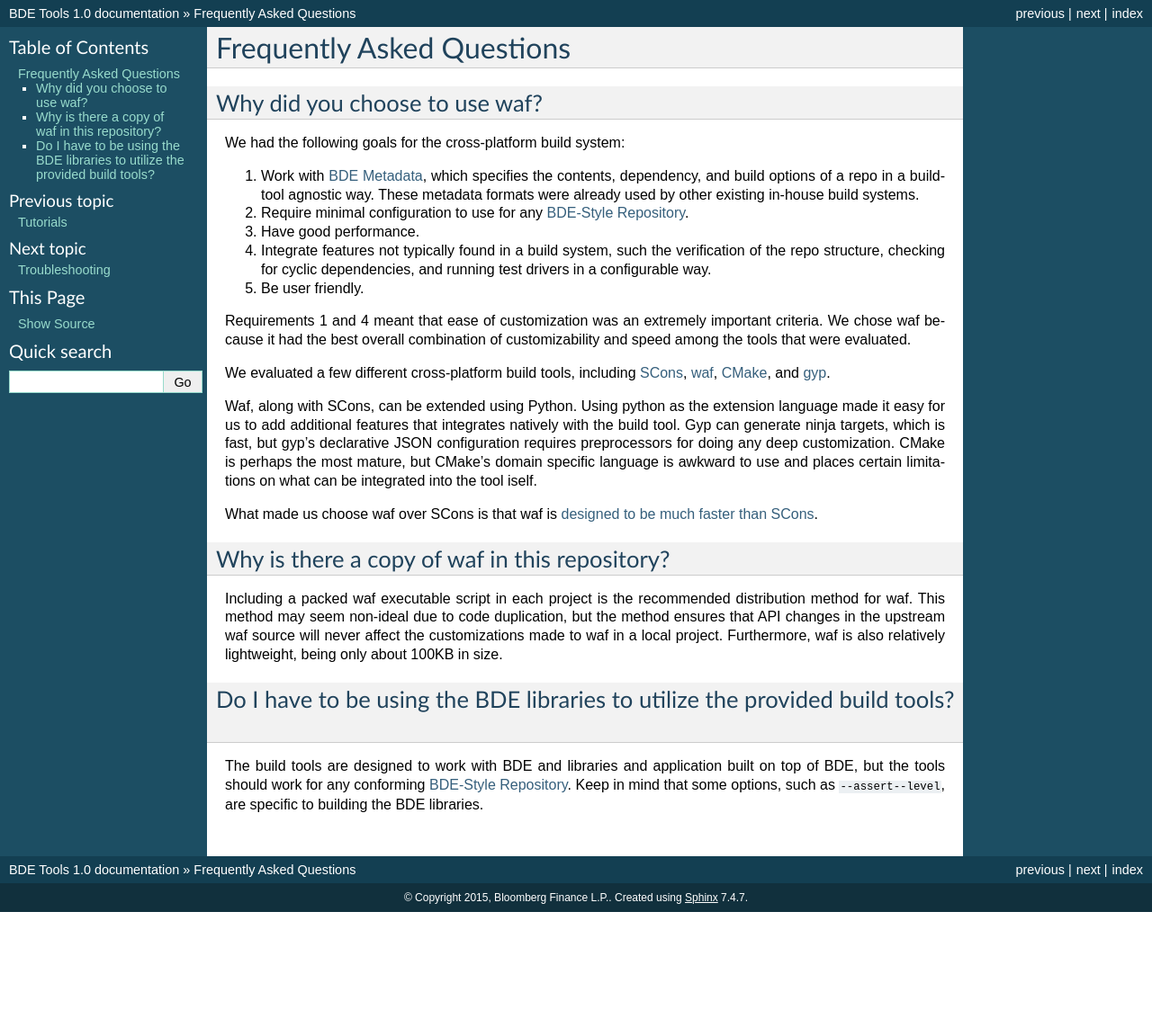
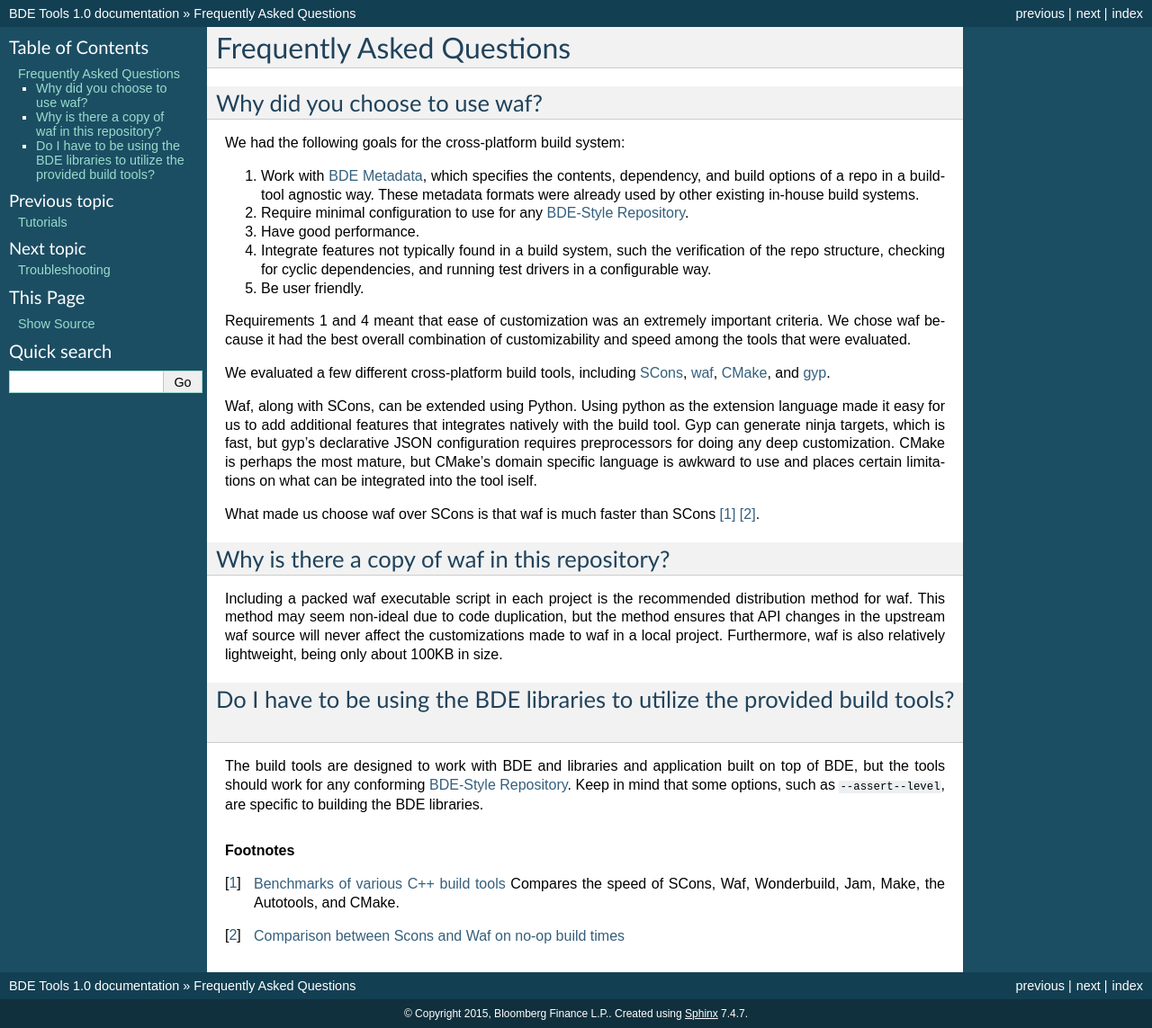
Before and after one commit to bloomberg/bde-tools, a Sphinx documentation site: the page built from doc/faq.rst, in a window 1280 px wide. Shown: the whole page at 90% size. Built offline with Sphinx 7.4.7, drawn with Linux system fonts in a browser that asks for light colours; before the commit the page ends 1014 px from its top, so only the background shows below that.

```diff
--- a/doc/faq.rst
+++ b/doc/faq.rst
@@ -37,8 +37,8 @@
 domain specific language is awkward to use and places certain limitations on
 what can be integrated into the tool iself.
 
-What made us choose waf over SCons is that waf is `designed to be much faster
-than SCons <http://www.freehackers.org/~tnagy/bench.txt>`_.
+What made us choose waf over SCons is that waf is much faster than SCons [#f1]_
+[#f2]_.
 
 Why is there a copy of waf in this repository?
 ==============================================
@@ -57,3 +57,13 @@
 built on top of BDE, but the tools should work for any conforming
 :ref:`bde_repo-top`.  Keep in mind that some options, such as
 ``--assert--level``, are specific to building the BDE libraries.
+
+
+.. rubric:: Footnotes
+
+.. [#f1] `Benchmarks of various C++ build tools
+         <http://sourceforge.net/p/psycle/code/10694/tree//branches/bohan/wonderbuild/benchmarks/time.xml>`_
+         Compares the speed of SCons, Waf, Wonderbuild, Jam, Make, the
+         Autotools, and CMake.
+
+.. [#f2] `Comparison between Scons and Waf on no-op build times <http://www.freehackers.org/~tnagy/bench.txt>`_
```
Also changed, not shown: 1 other file.
